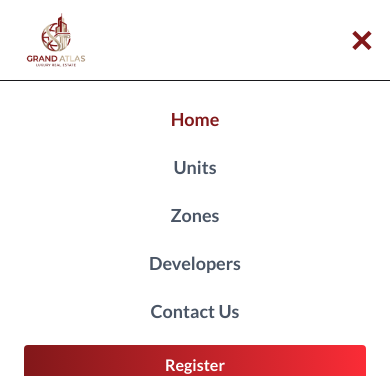
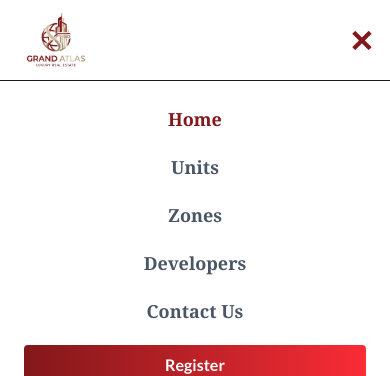
Before and after one commit to Mazen-Mohamed-Anwar/dipes1, a React (Vite) app: page / in a window 390 px wide. Both pictures are taken after a click on the button "Toggle menu". Shown: the top 376 px of the page. Built offline with nearby package versions, Linux system fonts and the light colour scheme; a web font is replaced by a local one.

Commit message:
Initial commit

```diff
--- a/src/components/Navbar.jsx
+++ b/src/components/Navbar.jsx
@@ -1,6 +1,5 @@
-
 import React, { useState } from 'react'
-import { Link } from 'react-router-dom'
+import { NavLink } from 'react-router-dom'
 import Logo from '../assets/img/Logo.png'
 
 export default function Navbar() {
@@ -8,51 +7,54 @@ export default function Navbar() {
 
   const closeMenu = () => setIsOpen(false)
 
+  const linkStyle = ({ isActive }) =>
+    `${isActive ? 'text-red-900' : 'text-gray-600'} hover:text-red-900 text-lg font-serif transition-colors`
+
   return (
     <nav className="relative w-full min-h-20 bg-white shadow-md z-50 font-bold" style={{ fontFamily: "Lato, sans-serif" }}>
 
       <div className="max-w-7xl mx-auto px-4 md:px-8 min-h-20 flex items-center justify-between">
 
         {/* Logo */}
-        <Link to="/" onClick={closeMenu}>
+        <NavLink to="/" onClick={closeMenu}>
           <img
             src={Logo}
             alt="Logo"
             className="w-20 md:w-24 h-auto object-contain"
           />
-        </Link>
+        </NavLink>
 
         {/* Desktop Links */}
         <ul className="hidden lg:flex items-center gap-8">
 
           <li>
-            <Link to="/" className="text-red-900 text-lg font-serif">
+            <NavLink to="/" end className={linkStyle}>
               Home
-            </Link>
+            </NavLink>
           </li>
 
           <li>
-            <Link to="/units" className="text-gray-600 hover:text-red-900 text-lg font-serif">
+            <NavLink to="/units" className={linkStyle}>
               Units
-            </Link>
+            </NavLink>
           </li>
 
           <li>
-            <Link to="/zones" className="text-gray-600 hover:text-red-900 text-lg font-serif">
+            <NavLink to="/zones" className={linkStyle}>
               Zones
-            </Link>
+            </NavLink>
           </li>
 
           <li>
-            <Link to="/developers" className="text-gray-600 hover:text-red-900 text-lg font-serif">
+            <NavLink to="/developers" className={linkStyle}>
               Developers
-            </Link>
+            </NavLink>
           </li>
 
           <li>
-            <Link to="/contactus" className="text-gray-600 hover:text-red-900 text-lg font-serif">
+            <NavLink to="/contactus" className={linkStyle}>
               Contact Us
-            </Link>
+            </NavLink>
           </li>
 
         </ul>
@@ -82,33 +84,33 @@ export default function Navbar() {
           <ul className="flex flex-col items-center gap-5 py-6">
 
             <li>
-              <Link to="/" onClick={closeMenu} className="text-red-900 text-lg">
+              <NavLink to="/" end onClick={closeMenu} className={linkStyle}>
                 Home
-              </Link>
+              </NavLink>
             </li>
 
             <li>
-              <Link to="/units" onClick={closeMenu} className="text-gray-600 text-lg">
+              <NavLink to="/units" onClick={closeMenu} className={linkStyle}>
                 Units
-              </Link>
+              </NavLink>
             </li>
 
             <li>
-              <Link to="/zones" onClick={closeMenu} className="text-gray-600 text-lg">
+              <NavLink to="/zones" onClick={closeMenu} className={linkStyle}>
                 Zones
-              </Link>
+              </NavLink>
             </li>
 
             <li>
-              <Link to="/developers" onClick={closeMenu} className="text-gray-600 text-lg">
+              <NavLink to="/developers" onClick={closeMenu} className={linkStyle}>
                 Developers
-              </Link>
+              </NavLink>
             </li>
 
             <li>
-              <Link to="/contactus" onClick={closeMenu} className="text-gray-600 text-lg">
+              <NavLink to="/contactus" onClick={closeMenu} className={linkStyle}>
                 Contact Us
-              </Link>
+              </NavLink>
             </li>
 
             <li className="w-full px-6">
```
